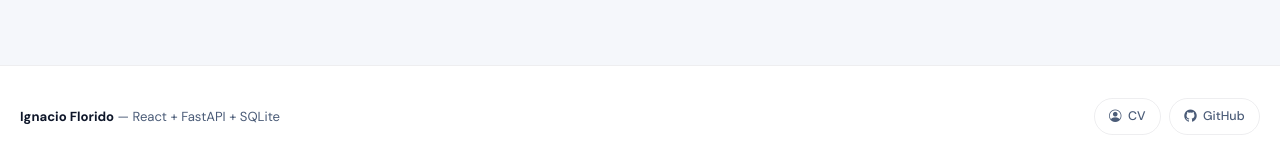
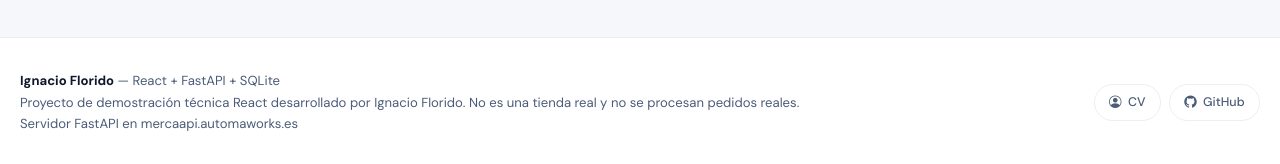
Before and after one commit to iflorido/mercareact, a React (Vite) app in the folder mercadona-frontend/: page / in a window 1280 px wide. Shown: the part 633-797 px from the top of the page. Built offline with nearby package versions, Linux system fonts and the light colour scheme; no server answers.

Commit message:
New Deploy only amd

```diff
--- a/mercadona-frontend/src/components/Footer.jsx
+++ b/mercadona-frontend/src/components/Footer.jsx
@@ -5,7 +5,8 @@ export default function Footer() {
       <div className="container-app">
         <div className="footer-inner">
           <div className="footer-text">
-            <strong>Ignacio Florido</strong> — React + FastAPI + SQLite
+            <strong>Ignacio Florido</strong> — React + FastAPI + SQLite <br />Proyecto de demostración técnica React desarrollado por Ignacio Florido. No es una tienda real y no se procesan pedidos reales.<br />
+            Servidor FastAPI en mercaapi.automaworks.es
           </div>
           <div className="footer-links">
             <a href="https://cv.iflorido.es" target="_blank" rel="noreferrer" className="footer-link">
```
